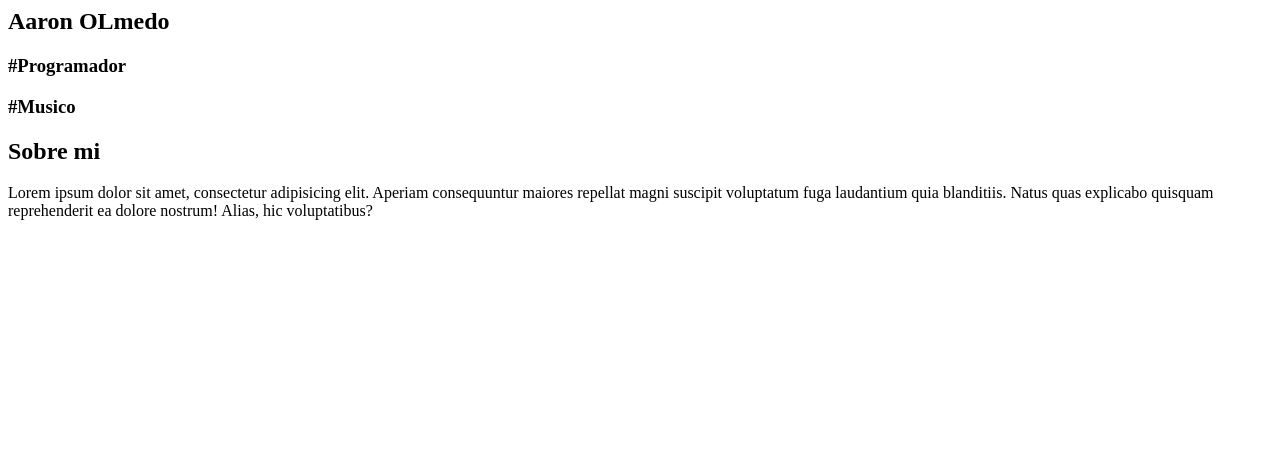
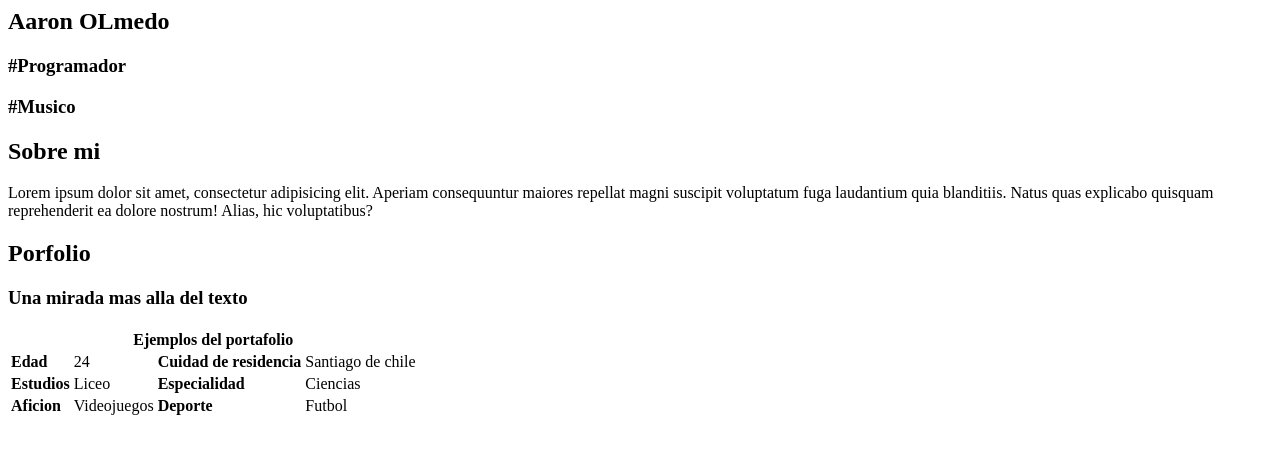
Before and after one commit to Aaronhvs/curso-html-mastermind, a plain HTML site: page index.html in a window 1280 px wide. Drawn offline with Linux system fonts and the light colour scheme.

Commit message:
Added table with personal information

```diff
--- a/index.html
+++ b/index.html
@@ -20,6 +20,54 @@
             <p>Lorem ipsum dolor sit amet, consectetur adipisicing elit. Aperiam consequuntur maiores repellat magni suscipit voluptatum fuga laudantium quia blanditiis. Natus quas explicabo quisquam reprehenderit ea dolore nostrum! Alias, hic voluptatibus?</p>
         </div>
         <!-- Fin del Bloque sobre mi  -->
+        <!-- Inicio de Bloque Porfolio  -->
+        <div>
+            <h2>Porfolio</h2>
+            <h3>Una mirada mas alla del texto </h3>
+            <table>
+                <thead>
+                    <tr>
+                        <th colspan="4 "> Ejemplos del portafolio </th>
+
+                    </tr>
+
+                </thead>
+                <tbody>
+
+                    <tr>
+                        <td><strong>Edad</strong></td>
+                        <td>24</td>
+                        <td><strong>Cuidad de residencia </strong></td>
+                            <td>Santiago de chile </td>
+
+
+                         </tr>
+                         <tr>
+                            <td><strong>Estudios</strong></td>
+                            <td>Liceo</td>
+                            <td><strong>Especialidad </strong></td>
+                            <td>Ciencias</td>
+                        </tr>
+                        <tr>
+                            <td><strong>Aficion</strong></td>
+                            <td>Videojuegos</td>
+                            <td><strong>Deporte </strong></td>
+                            <td>Futbol  </td>
+                             </tr>
+
+
+                </tbody>
+
+
+            </table>
+
+
+
+
+
+        </div>
+    <!-- Fin del Bloque Porfolio  -->
+
 
 
     </body>
```
